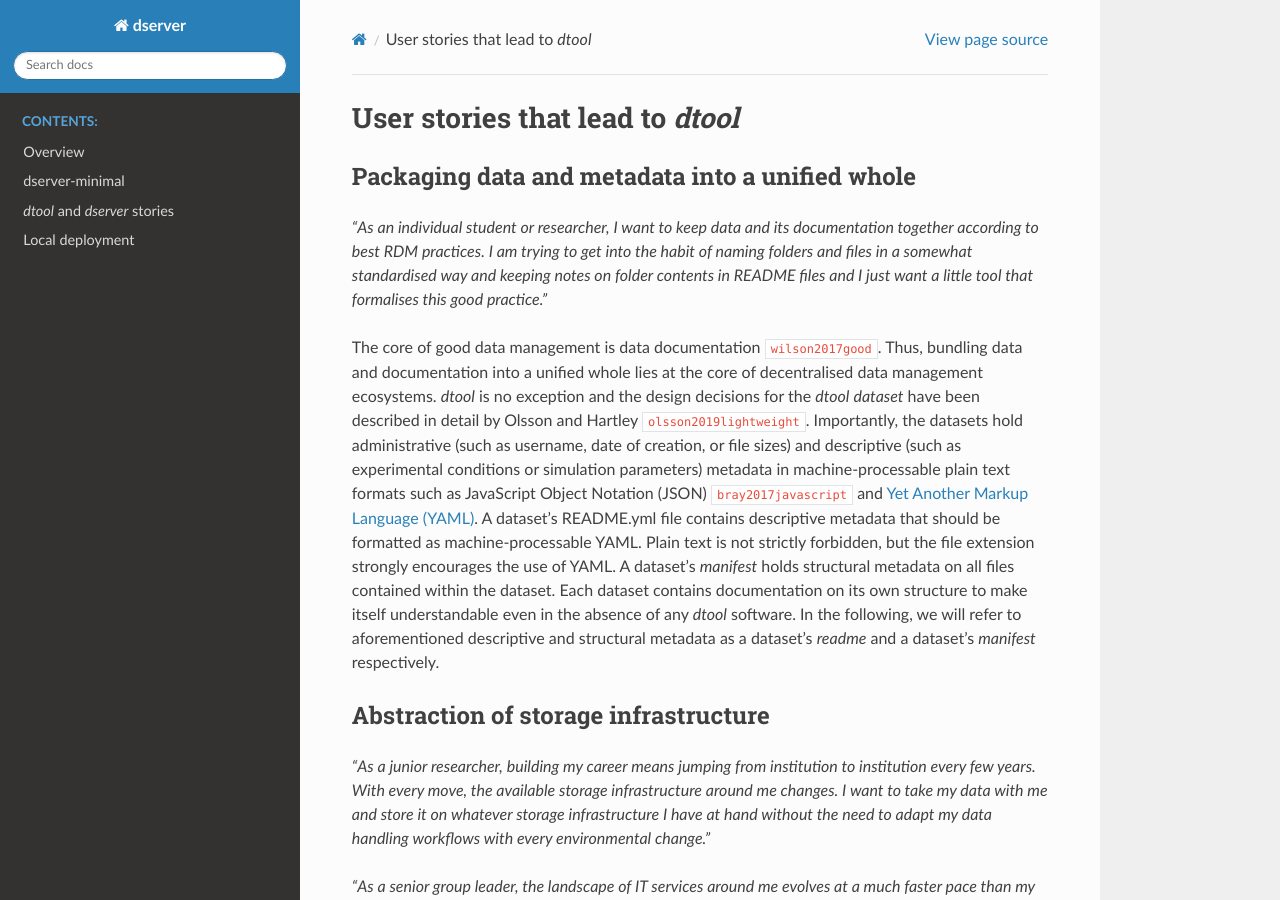
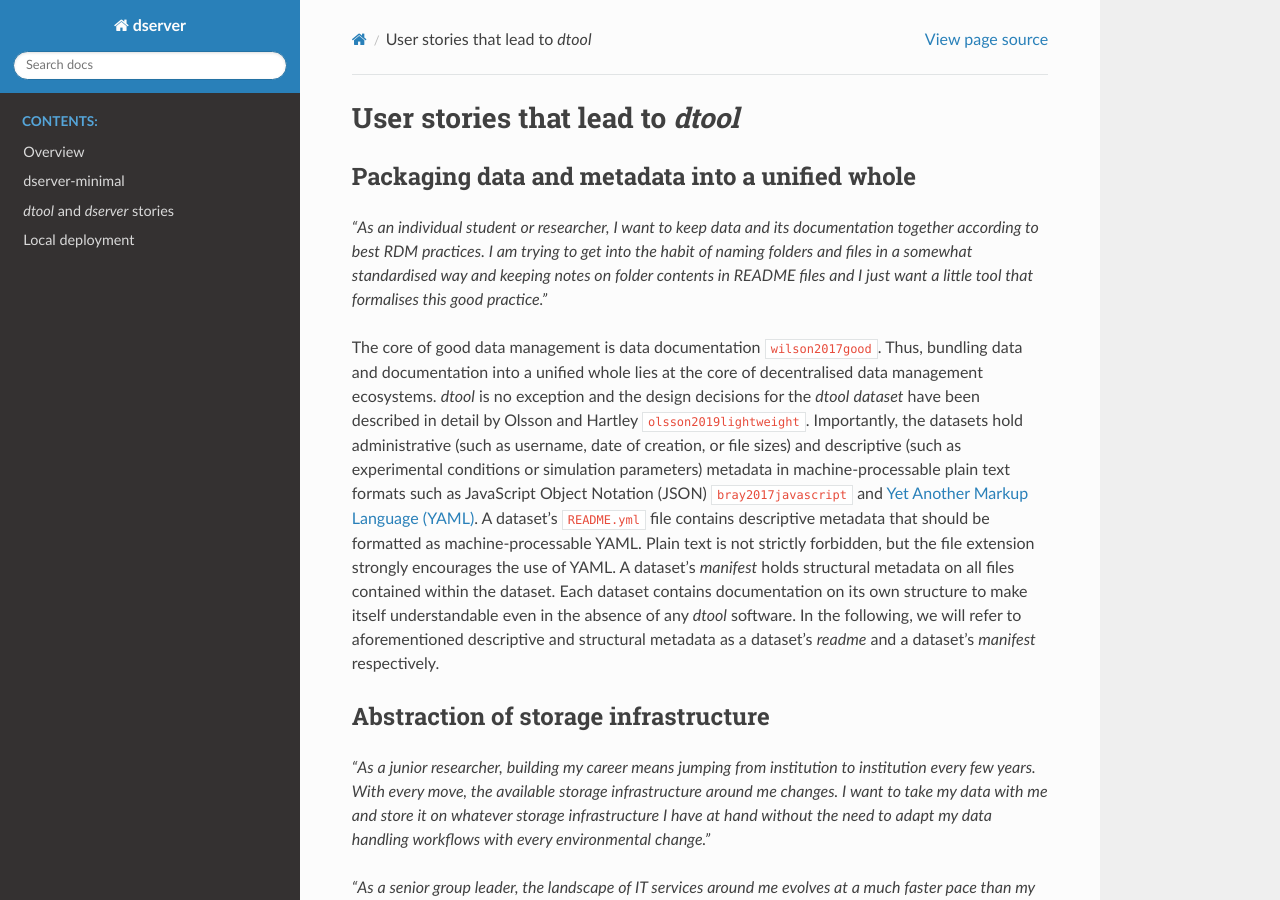
Before and after one commit to livMatS/dserver-minimal, a Sphinx documentation site: the page built from docs/story_dtool.rst, in a window 1280 px wide and 900 px high. Built offline with Sphinx 7.4.7 and the Read the Docs theme 2.0.0, drawn with Linux system fonts in a browser that asks for light colours; cross-references to code outside the pages are shown as plain code.

Commit message:
DOC: fixed space font

```diff
--- a/docs/story_dtool.rst
+++ b/docs/story_dtool.rst
@@ -21,7 +21,7 @@ creation, or file sizes) and descriptive (such as experimental
 conditions or simulation parameters) metadata in machine-processable
 plain text formats such as JavaScript Object Notation (JSON) :cite:p:`bray2017javascript` and `Yet Another Markup
 Language (YAML)`_. A
-dataset’s README.yml file contains descriptive metadata that should be
+dataset’s ``README.yml`` file contains descriptive metadata that should be
 formatted as machine-processable YAML. Plain text is not strictly
 forbidden, but the file extension strongly encourages the use of YAML. A
 dataset’s *manifest* holds structural metadata on all files contained
```
